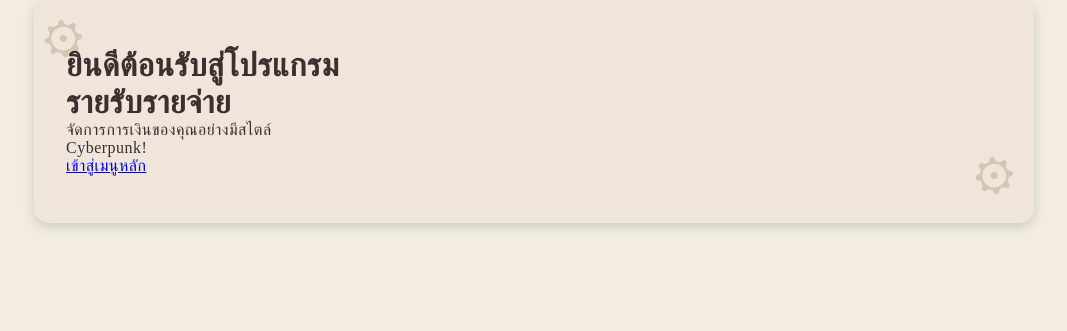
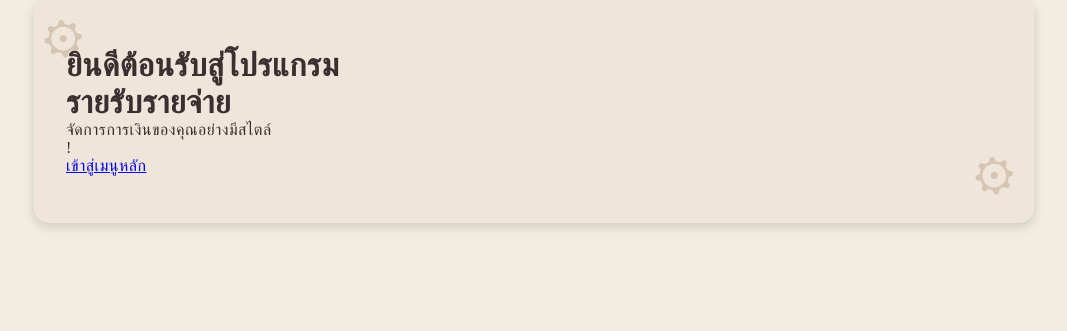
Before and after one commit to PattanapongLampa13/Income-and-Expense-Account, a Django app: page /home/ in a window 1280 px wide. Shown: the part 122-453 px from the top of the page, without its empty margins (106-1173 px from the left). Run offline with Django 5.2, Linux system fonts and the light colour scheme; the visitor is signed in with stand-in values (Sample User, id 1); some web fonts are replaced.

Commit message:
Remove highlighted text from home.html description

```diff
--- a/templates/home.html
+++ b/templates/home.html
@@ -4,7 +4,7 @@
     <h1 class="cyberpunk-title">ยินดีต้อนรับสู่โปรแกรม<br>รายรับรายจ่าย</h1>
     <p class="cyberpunk-desc">
         จัดการการเงินของคุณอย่างมีสไตล์<br>
-        <span class="cyberpunk-highlight">Cyberpunk</span>!
+        <span class="cyberpunk-highlight"></span>!
     </p>
     <a href="{% url 'menu' %}" class="cyberpunk-btn">เข้าสู่เมนูหลัก</a>
 </div>
```
